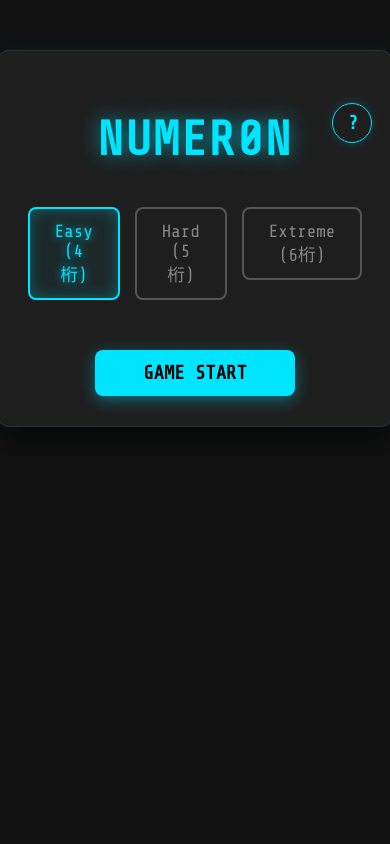
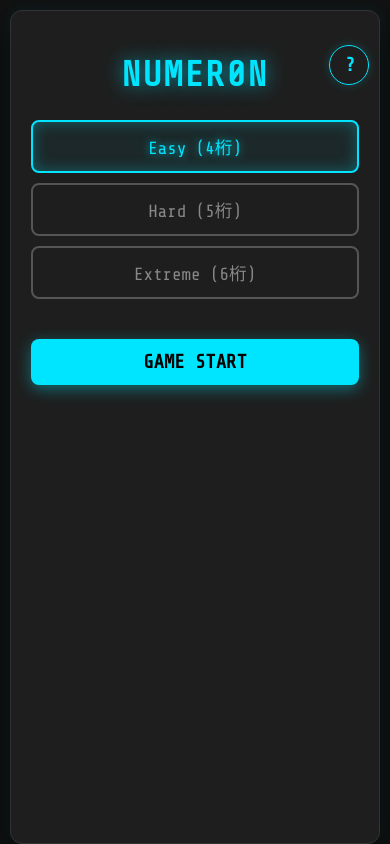
Before and after one commit to HAL-halri/NUMER0N, a Flask app: page / in a window 390 px wide. Run offline with Flask 3, Linux system fonts and the light colour scheme.

Commit message:
スマホ表示対応

```diff
--- a/templates/index.html
+++ b/templates/index.html
@@ -2,6 +2,8 @@
 <html lang="ja">
 <head>
     <meta charset="UTF-8">
+    <!-- ↓魔法1：スマホの画面サイズに合わせて正しく表示させるための必須タグ -->
+    <meta name="viewport" content="width=device-width, initial-scale=1.0, maximum-scale=1.0, user-scalable=no">
     <title>Numer0n Web System</title>
     <link href="https://fonts.googleapis.com/css2?family=Share+Tech+Mono&display=swap" rel="stylesheet">
     <style>
@@ -9,18 +11,22 @@
             font-family: 'Share Tech Mono', monospace, sans-serif;
             background: #121212;
             color: #e0e0e0;
-            display: flex; justify-content: center; padding-top: 50px;
+            display: flex; justify-content: center; padding-top: 5vh;
             margin: 0;
+            min-height: 100vh; /* スマホでスクロールした時の余白確保 */
+            box-sizing: border-box;
         }
 
         #app {
-            width: 800px;
+            width: 95%; /* スマホ画面いっぱいに広げる */
+            max-width: 800px; /* PCでは800pxで止める */
             background: #1e1e1e;
             padding: 30px;
             border-radius: 12px;
             box-shadow: 0 10px 30px rgba(0, 0, 0, 0.8), 0 0 15px rgba(0, 229, 255, 0.1);
             border: 1px solid #333;
             position: relative;
+            box-sizing: border-box;
         }
 
         h1, h2, h3 { color: #00e5ff; text-align: center; letter-spacing: 2px; text-transform: uppercase; }
@@ -38,7 +44,7 @@
             display: flex; align-items: center; justify-content: flex-start;
             overflow: hidden; white-space: nowrap; transition: all 0.3s ease;
             box-shadow: 0 0 10px rgba(0,229,255,0.2);
-            padding: 0;
+            padding: 0; z-index: 10;
         }
         .btn-help:hover {
             width: 150px; border-radius: 8px;
@@ -58,7 +64,7 @@
             display: inline-block; padding: 12px 25px;
             border: 2px solid #555; border-radius: 8px;
             cursor: pointer; color: #888; transition: all 0.3s ease;
-            font-size: 1.1rem;
+            font-size: 1.1rem; width: 100%; box-sizing: border-box;
         }
         .difficulty-select input[type="radio"]:checked + .btn-radio {
             border-color: #00e5ff; color: #00e5ff;
@@ -79,7 +85,7 @@
         #num-input {
             flex: 1; font-size: 2rem; text-align: right; padding: 10px 15px;
             background: #0a0a0a; color: #00e5ff; border: 1px solid #444;
-            border-radius: 8px; letter-spacing: 5px; font-family: inherit;
+            border-radius: 8px; letter-spacing: 5px; font-family: inherit; width: 100%; box-sizing: border-box;
         }
         #num-input:focus { outline: none; border-color: #00e5ff; box-shadow: 0 0 10px rgba(0,229,255,0.2); }
 
@@ -89,7 +95,7 @@
             border: 1px solid #333; border-radius: 8px;
             background: #252525; color: #fff; font-family: inherit;
             transition: all 0.1s ease;
-            box-shadow: 0 4px 6px rgba(0,0,0,0.3);
+            box-shadow: 0 4px 6px rgba(0,0,0,0.3); touch-action: manipulation; /* スマホでのズーム防止 */
         }
         .key:hover { background: #333; transform: translateY(-2px); box-shadow: 0 6px 12px rgba(0,0,0,0.5); }
         .key:active { transform: translateY(1px); box-shadow: 0 2px 3px rgba(0,0,0,0.3); }
@@ -117,7 +123,7 @@
         }
         .history-item span:last-child { color: #fff; font-weight: bold; }
 
-        button { cursor: pointer; font-family: inherit; text-transform: uppercase; font-weight: bold; transition: all 0.2s; }
+        button { cursor: pointer; font-family: inherit; text-transform: uppercase; font-weight: bold; transition: all 0.2s; box-sizing: border-box; }
         .btn-primary {
             background: #00e5ff; color: #000; border: none;
             padding: 12px 25px; font-size: 1.2rem; border-radius: 8px;
@@ -135,13 +141,49 @@
 
         .popup { position: absolute; top: 0; left: 0; width: 100%; height: 100%; background: rgba(0,0,0,0.85); display: none; align-items: center; justify-content: center; backdrop-filter: blur(4px); border-radius: 12px; z-index: 100; }
         .popup.active { display: flex; }
-        .popup-content { background: #1e1e1e; padding: 40px; border-radius: 12px; text-align: center; position: relative; width: 80%; border: 1px solid #444; box-shadow: 0 0 30px rgba(0,0,0,0.8); }
+        .popup-content { background: #1e1e1e; padding: 40px; border-radius: 12px; text-align: center; position: relative; width: 80%; box-sizing: border-box; border: 1px solid #444; box-shadow: 0 0 30px rgba(0,0,0,0.8); }
         .popup-small { width: 60%; padding: 30px; }
         .right-top { position: absolute; top: 15px; right: 15px; }
 
         .howto-text { text-align: left; font-size: 1rem; line-height: 1.6; color: #ccc; margin-top: 20px; }
         .howto-text strong { color: #00e5ff; }
         .howto-text .highlight { color: #ff3366; }
+
+        /* ↓魔法2：ここから下がスマホ専用のCSS（レスポンシブ対応） */
+        @media (max-width: 600px) {
+            body { padding-top: 10px; }
+            #app { padding: 20px; }
+            h1 { font-size: 2.2rem !important; margin-bottom: 25px !important; }
+
+            /* 難易度ボタンを縦並びに */
+            .difficulty-select { flex-direction: column; gap: 10px; margin-bottom: 20px; }
+            #btn-start { width: 100% !important; }
+
+            /* 左右のパネルを上下の縦並びに（スマホの幅に収めるため） */
+            .game-container { flex-direction: column; gap: 20px; }
+
+            /* 入力欄とボタンの調整 */
+            .input-display-area { flex-direction: row; }
+            #num-input { font-size: 1.5rem; letter-spacing: 3px; padding: 10px; }
+            #btn-submit { font-size: 1rem; padding: 10px 15px; }
+
+            /* テンキーのサイズを少しコンパクトに */
+            .key { padding: 15px; font-size: 1.3rem; gap: 8px; }
+
+            /* リザルト画面やポップアップのサイズ調整 */
+            .latest-result { padding: 15px; }
+            .latest-num { font-size: 2rem; letter-spacing: 5px; }
+            .latest-eat-bite { font-size: 1.1rem; }
+
+            .popup-content { padding: 25px 15px; width: 95%; }
+            .popup-small { width: 95%; }
+            #result-title { font-size: 2rem !important; }
+            #result-secret { font-size: 1.5rem !important; }
+
+            /* リザルト画面のボタン群を折り返す */
+            #screen-result .popup-content div[style*="display: flex"] { flex-wrap: wrap; gap: 10px; }
+            #screen-result button { flex: 1; min-width: 120px; }
+        }
     </style>
 </head>
 <body>
@@ -220,11 +262,11 @@
                 <button id="btn-close-howto" class="btn-danger btn-small right-top">X</button>
                 <h2>SYSTEM MANUAL</h2>
                 <div class="howto-text">
-                    隠された暗号（数字）を解読するシステム。<br><br>
+                    隠された暗号（数字）を解読するシステムです。<br><br>
                     <strong>[ EAT ]</strong> 数字と場所が完全に一致している数<br>
                     <span class="highlight"><strong>[ BITE ]</strong></span> 数字は合っているが場所が違う数<br><br>
-                    これら2つのログを頼りに、最短で暗号を特定せよ。<br>
-                    ※Extremeのみ、同じ数字が複数含まれる可能性がある。
+                    これら2つのログを頼りに、最短で正解を導き出してください。<br>
+                    ※Extremeモードのみ、同じ数字が複数含まれる可能性があります。
                 </div>
             </div>
         </div>
```
